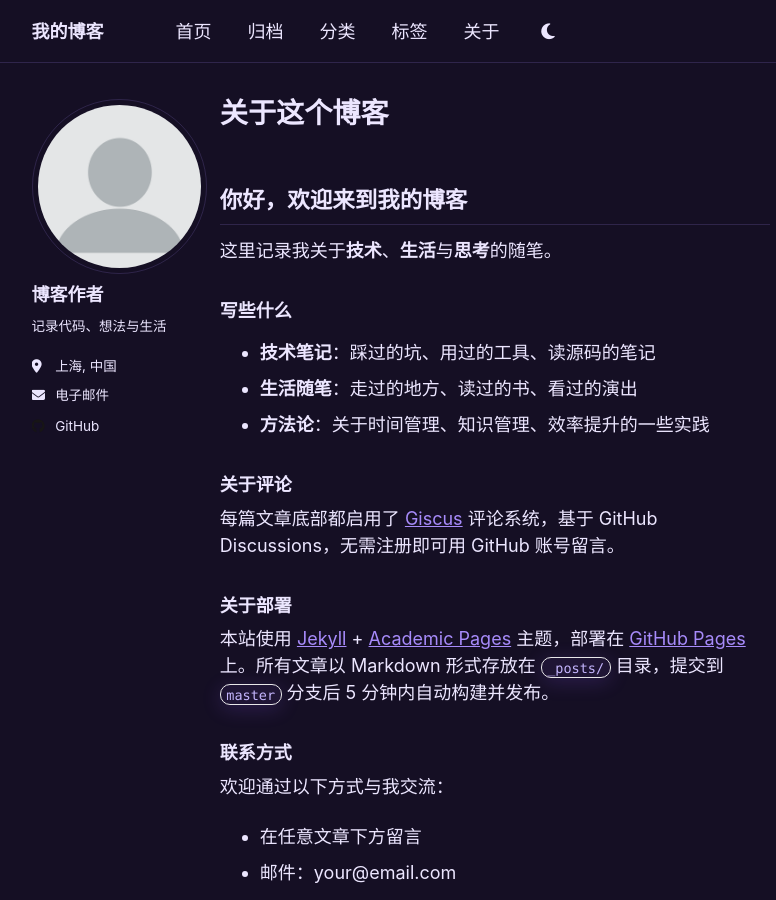
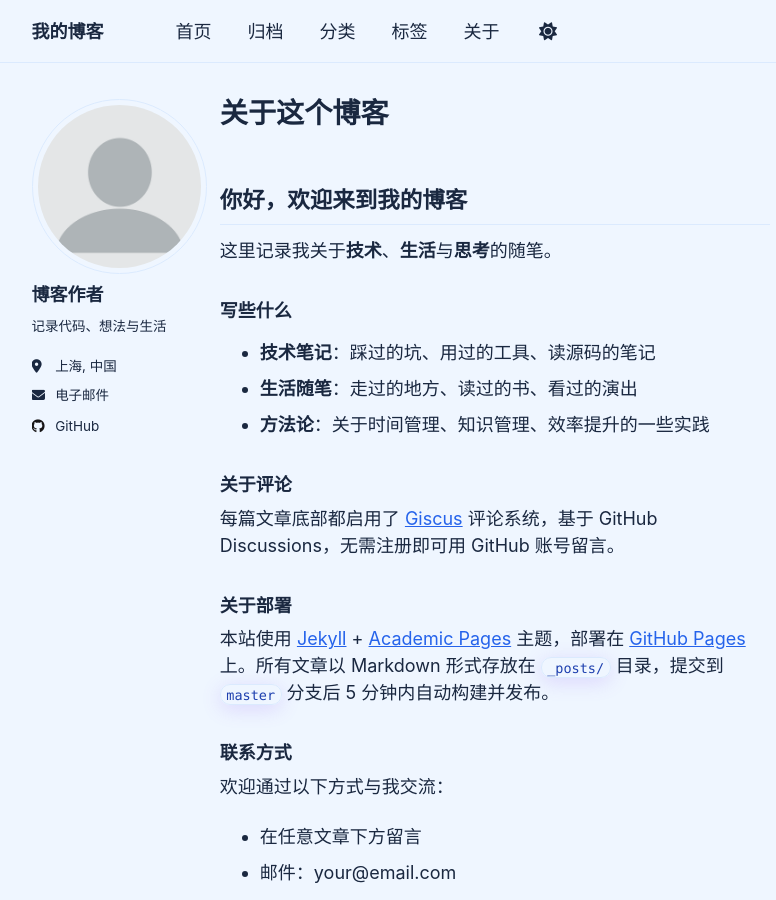
Before and after one commit to RosyStorm/rose, a Jekyll site: the page built from _pages/about.md, in a window 1280 px wide and 900 px high. Shown: the whole window, without its empty margins (164-940 px from the left). Built offline with Jekyll 4.4.1, drawn with Linux system fonts in a browser that asks for light colours.

Commit message:
fix(theme): 切换 site_theme=default 默认亮色（蓝）+ 加主题切换 JS
问题：之前 site_theme=dark，用户一进去就看到紫色而不是预期的蓝色。

修复：
- _config.yml: site_theme 'dark' -> 'default'（默认亮色 = 蓝色）
- _includes/scripts.html 末尾追加原生 JS（不依赖 jQuery）：
  * 首次访问读 localStorage；否则用 _config.yml 的 site_theme
  * 切换按钮：点太阳 -> 变亮（蓝），点月亮 -> 变暗（紫）
  * 持久化到 localStorage 'rosy-theme'
  * 同步给 Giscus iframe（dark -> giscus dark, light -> giscus light）
  * 立即执行（DOM 渲染前）避免 FOUC 闪烁

```diff
--- a/_config.yml
+++ b/_config.yml
@@ -9,7 +9,7 @@
 # Basic Site Settings
 locale                   : "zh-CN"
 lang                     : "zh-CN"
-site_theme               : "dark"
+site_theme               : "default"
 title                    : "我的博客"
 title_separator          : "-"
 name                     : &name "博客作者"
--- a/_includes/scripts.html
+++ b/_includes/scripts.html
@@ -1,3 +1,68 @@
 <script src="{{ base_path }}/assets/js/main.min.js"></script>
 
 {% include analytics.html %}
+
+<script>
+/* ==========================================================================
+   主题切换：蓝（light） / 紫（dark）
+   1. 首次访问读 localStorage，否则用 _config.yml 中 site_theme 默认值
+   2. 切换时改 <html data-theme="..."> 和 #theme-icon 类
+   3. Giscus 同步切换主题
+   ========================================================================== */
+(function() {
+  var DEFAULT_THEME = '{{ site.site_theme | default: "default" }}'; // "default"=light(蓝) / "dark"
+  var STORAGE_KEY = 'rosy-theme';
+
+  function getTheme() {
+    var stored = localStorage.getItem(STORAGE_KEY);
+    if (stored === 'light' || stored === 'dark') return stored;
+    return DEFAULT_THEME === 'dark' ? 'dark' : 'light';
+  }
+
+  function applyTheme(theme) {
+    var html = document.documentElement;
+    if (theme === 'dark') {
+      html.setAttribute('data-theme', 'dark');
+    } else {
+      html.removeAttribute('data-theme');
+    }
+    var icon = document.getElementById('theme-icon');
+    if (icon) {
+      icon.className = theme === 'dark'
+        ? 'fa-solid fa-sun'   /* 当前是暗，图标显示太阳（提示点此变亮） */
+        : 'fa-solid fa-moon'; /* 当前是亮，图标显示月亮（提示点此变暗） */
+    }
+    document.body.setAttribute('data-current-theme', theme);
+    localStorage.setItem(STORAGE_KEY, theme);
+    syncGiscus(theme);
+  }
+
+  function syncGiscus(theme) {
+    var giscusTheme = theme === 'dark' ? 'dark' : 'light';
+    try {
+      var iframe = document.querySelector('iframe.giscus-frame');
+      if (iframe && iframe.contentWindow) {
+        iframe.contentWindow.postMessage(
+          { giscus: { setConfig: { theme: giscusTheme } } },
+          'https://giscus.app'
+        );
+      }
+    } catch (e) { /* Giscus 还没加载完，忽略 */ }
+  }
+
+  // 立即应用（避免 FOUC）
+  applyTheme(getTheme());
+
+  // 绑定按钮
+  document.addEventListener('DOMContentLoaded', function() {
+    var btn = document.getElementById('theme-toggle');
+    if (btn) {
+      btn.addEventListener('click', function(e) {
+        e.preventDefault();
+        var current = document.documentElement.getAttribute('data-theme') === 'dark' ? 'dark' : 'light';
+        applyTheme(current === 'dark' ? 'light' : 'dark');
+      });
+    }
+  });
+})();
+</script>
```
